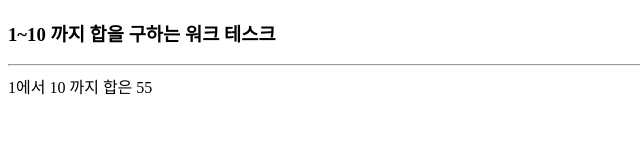
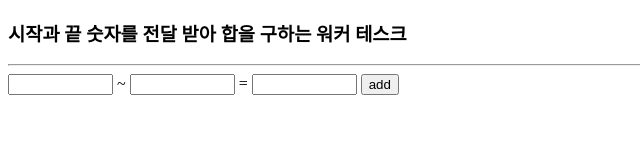
Before and after one commit to cbkim7/codingtogether, a plain HTML site: page index.html in a window 1280 px wide. Shown: the whole page, without its empty margins (0-640 px from the left). Drawn offline with Linux system fonts and the light colour scheme.

Commit message:
Update index.html

```diff
--- a/index.html
+++ b/index.html
@@ -1,19 +1,30 @@
 <!DOCTYPE html>
 <html>
     <head>
-        <title>워크 테스크 만들기</title>
+        <title>시작과 끝 숫자를 전달 받아 합을 구하는 워커 테스크</title>
         <meta charset="utf-8">
     </head>
     <body>
-        <h3>1~10 까지 합을 구하는 워크 테스크</h3>
+        <h3>시작과 끝 숫자를 전달 받아 합을 구하는 워커 테스크</h3>
         <hr>
-        <div>1에서 10 까지 합은 <span id="sum"></span></div>
+        <input type="text" id="from" size="10"> ~
+        <input type="text" id="to" size="10"> =
+        <input type="text" id="sum" size="10">
+        <button type="button" id="add" onclick="send()">add</button>
+        <!-- <div>1에서 10 까지 합은 <span id="sum"></span></div> -->
         <script>
-            let addWorker=new Worker("add1to10.js");
-            //워크 태스크로 부터 message 이벤트 수신용 리스너
-            addWorker.onmessage=function(e){
-                document.getElementById("sum").innerHTML=e.data;
-            }
+            let addWorker=new Worker("add.js");
+
+           function send(){
+            let parameters={
+                from : document.getElementById("from").value,
+                to   : document.getElementById("to").value
+            };
+            addWorker.postMessage(parameters);
+           }
+           addWorker.onmessage=function(e){
+            document.getElementById("sum").value=e.data;
+           }
         </script>
     </body>
 </html>
```
